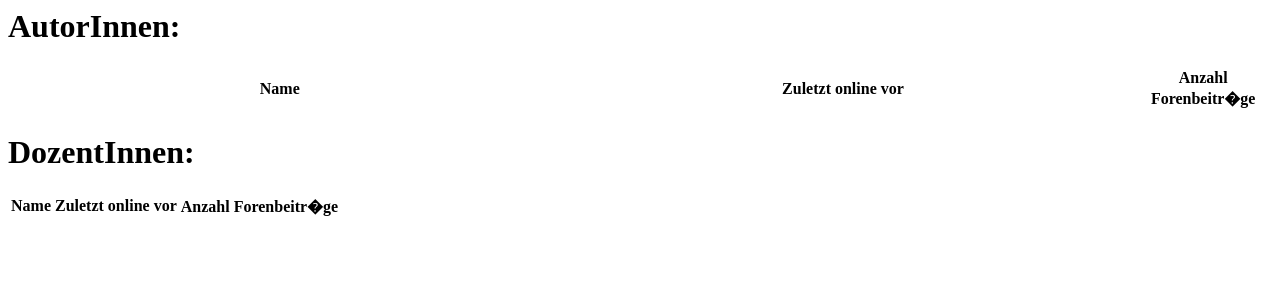
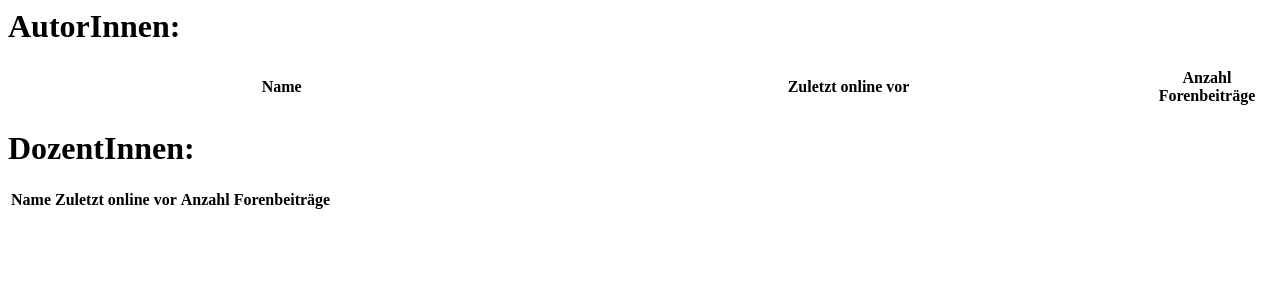
Before and after one commit to anantace/Useractivity, a PHP site: page / in a window 1280 px wide. Shown: the top 300 px of the page. Run offline with PHP 8.4, Linux system fonts and the light colour scheme; data that the repository does not hold is empty.

Commit message:
fix encoding

```diff
--- a/views/index/index.php
+++ b/views/index/index.php
@@ -11,7 +11,7 @@
         <th style='width:25%'><span>Name</span></th>
         <th style='width:27%'><span>Zuletzt online vor</span></th>
         <th style='display:none; width:27%'><span>Zuletzt online vor</span></th>
-        <th style='width:3%'><span>Anzahl Forenbeitr�ge</span></th>
+        <th style='width:3%'><span>Anzahl Forenbeiträge</span></th>
         <? if ($badges): ?>
         <th style='width:45%'><span>Badges</span></th>
         <? endif ?>
@@ -68,7 +68,7 @@
                     <th><span>Name</span></th>
         <th><span>Zuletzt online vor</span></th>
         <th style='display:none'><span>Zuletzt online vor</span></th>
-        <th><span>Anzahl Forenbeitr�ge</span></th>
+        <th><span>Anzahl Forenbeiträge</span></th>
         <!--<th>Courseware besucht?</th>-->
     </tr>
     </thead>
```
